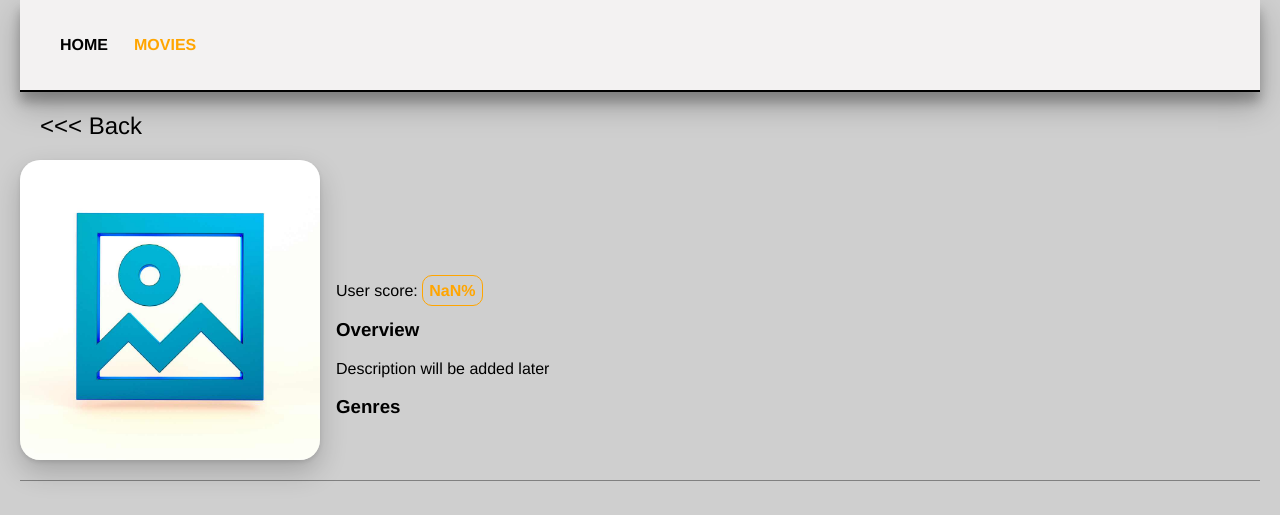
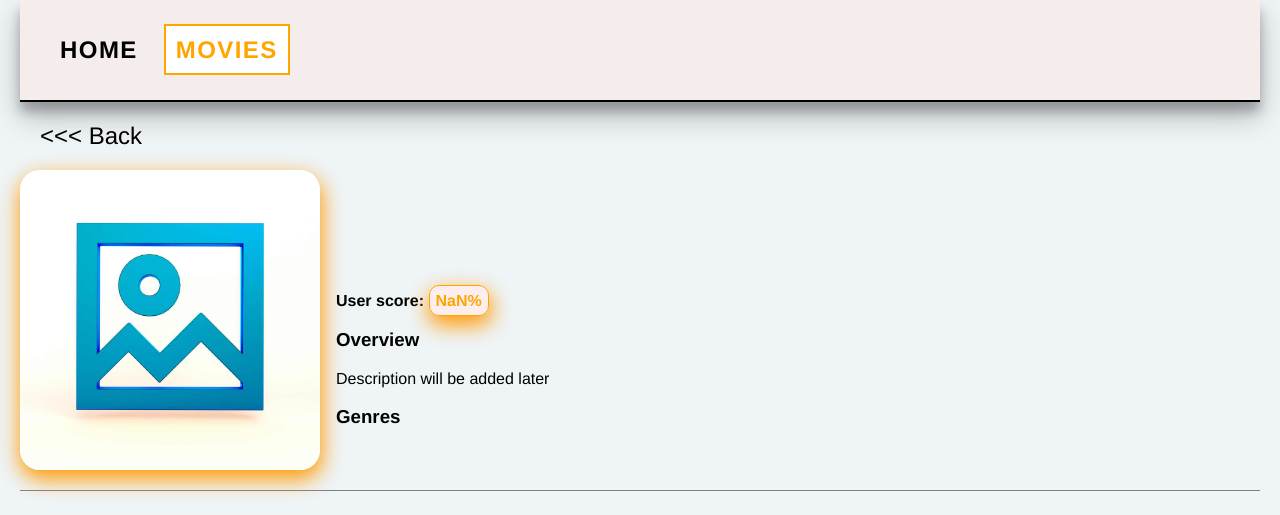
Before and after one commit to VladyslavVagin/goit-react-hw-05-movies, a React (Create React App) app: page /movies/1/cast in a window 1280 px wide. Shown: the top 515 px of the page. Built offline with nearby package versions, Linux system fonts and the light colour scheme; no server answers.

Commit message:
update
css

```diff
--- a/src/components/Cast/Cast.styled.jsx
+++ b/src/components/Cast/Cast.styled.jsx
@@ -21,7 +21,9 @@ export const Actor = styled.li`
   background-color: #696969;
   border-radius: 20px;
   padding: 10px;
-  box-shadow: rgba(14, 30, 37, 0.12) 0px 2px 4px 0px, rgba(14, 30, 37, 0.32) 0px 2px 16px 0px;
+  -webkit-box-shadow: 1px 8px 21px 1px rgba(255, 153, 0, 1);
+  -moz-box-shadow: 1px 8px 21px 1px rgba(255, 153, 0, 1);
+  box-shadow: 1px 8px 21px 1px rgba(255, 153, 0, 1);
 `;
 
 export const AvatarActor = styled.img`
@@ -36,7 +38,10 @@ export const ActorName = styled.p`
   text-align: center;
   background-color: #e0921c;
   border-radius: 20px;
-`
+  overflow: hidden;
+  text-overflow: ellipsis;
+  white-space: nowrap;
+`;
 export const ActorCharacter = styled.p`
   overflow: hidden;
   text-overflow: ellipsis;
@@ -44,4 +49,4 @@ export const ActorCharacter = styled.p`
   background-color: #e0921c;
   padding: 6px;
   border-radius: 10px;
-`
+`;
--- a/src/components/MovieDetails/MovieDetails.jsx
+++ b/src/components/MovieDetails/MovieDetails.jsx
@@ -8,7 +8,15 @@ import {
   Outlet,
 } from 'react-router-dom';
 import { getMovieDetails } from 'services/request-api';
-import { Content, Image, ListLinks, BackBox, AdditionalInfo, NameMovie, UserScore } from './MovieDetails.styled';
+import {
+  Content,
+  Image,
+  ListLinks,
+  BackBox,
+  AdditionalInfo,
+  NameMovie,
+  UserScore,
+} from './MovieDetails.styled';
 import { base_url_image } from 'services/request-api';
 import picture from '../../images/noimage.jpg';
 import Loader from 'components/Loader/Loader';
@@ -91,11 +99,26 @@ const MovieDetails = () => {
               <NameMovie>
                 {title}&nbsp;{year ? `(${year.slice(0, 4)})` : ''}
               </NameMovie>
-              <p>User score: <UserScore style={userScore >= 7 ? {color: 'green', borderColor: 'green'}: {color: 'orange', borderColor: 'orange'}} >{(userScore * 10).toFixed(0)}%</UserScore></p>
+              <p>
+                <strong>User score: </strong>
+                <UserScore
+                  style={
+                    userScore >= 7
+                      ? { color: 'green', borderColor: 'green' }
+                      : userScore < 4
+                      ? { color: 'red', borderColor: 'red' }
+                      : { color: 'orange', borderColor: 'orange' }
+                  }
+                >
+                  {(userScore * 10).toFixed(0)}%
+                </UserScore>
+              </p>
               <h3>Overview</h3>
               <p>{overview || 'Description will be added later'}</p>
               <h3>Genres</h3>
-              <p>{genres && genres.map(el => el.name).join(' / ')}</p>
+              <p>
+                <i>{genres && genres.map(el => el.name).join(' / ')}</i>
+              </p>
             </div>
           </Content>
           <div>
--- a/src/components/MovieDetails/MovieDetails.styled.jsx
+++ b/src/components/MovieDetails/MovieDetails.styled.jsx
@@ -3,9 +3,9 @@ import styled from 'styled-components';
 export const Image = styled.img`
   max-width: 300px;
   border-radius: 20px;
-  box-shadow: rgba(0, 0, 0, 0.2) 0px 12px 28px 0px,
-    rgba(0, 0, 0, 0.1) 0px 2px 4px 0px,
-    rgba(255, 255, 255, 0.05) 0px 0px 0px 1px inset;
+  -webkit-box-shadow: 1px 8px 21px 1px rgba(255, 153, 0, 1);
+  -moz-box-shadow: 1px 8px 21px 1px rgba(255, 153, 0, 1);
+  box-shadow: 1px 8px 21px 1px rgba(255, 153, 0, 1);
 `;
 export const Content = styled.div`
   display: flex;
@@ -26,21 +26,25 @@ export const ListLinks = styled.ul`
   column-gap: 20px;
   padding: 0;
   font-size: 20px;
-`
+`;
 
 export const BackBox = styled.div`
   padding: 20px;
-`
+`;
 
 export const AdditionalInfo = styled.h4`
   font-size: 1.5rem;
-`
+`;
 export const NameMovie = styled.h4`
   font-size: 2rem;
-`
+`;
 export const UserScore = styled.span`
   border: 1px solid black;
   border-radius: 10px;
   padding: 6px;
   font-weight: 700;
-`
+  background-color: #fdeeee;
+  -webkit-box-shadow: 1px 8px 21px 1px rgba(255, 153, 0, 1);
+  -moz-box-shadow: 1px 8px 21px 1px rgba(255, 153, 0, 1);
+  box-shadow: 1px 8px 21px 1px rgba(255, 153, 0, 1);
+`;
--- a/src/components/Reviews/Reviews.jsx
+++ b/src/components/Reviews/Reviews.jsx
@@ -1,7 +1,7 @@
 import { useParams } from 'react-router-dom';
 import { useEffect, useState } from 'react';
 import { getMovieReviews } from 'services/request-api';
-import { ListReviews } from './Reviews.styled';
+import { ListReviews, AuthorName, NickName } from './Reviews.styled';
 import Loader from 'components/Loader/Loader';
 
 const Reviews = () => {
@@ -35,7 +35,7 @@ const Reviews = () => {
           {reviewsArray.length > 0 ? (
             reviewsArray.map(({ id, author, content }) => (
               <li key={id}>
-                <h4>Author: {author}</h4>
+                <AuthorName>Author: <NickName>{author}</NickName></AuthorName>
                 <p>{content}</p>
                 <hr />
               </li>
--- a/src/components/Reviews/Reviews.styled.jsx
+++ b/src/components/Reviews/Reviews.styled.jsx
@@ -4,3 +4,16 @@ export const ListReviews = styled.ul`
     list-style-type: none;
     padding: 0;
 `
+
+export const AuthorName = styled.h4`
+    font-size: 1.2rem;
+    border: 1px solid #e0921c;
+    padding: 12px;
+    border-radius: 10px;
+    background-color: #696969;
+    color: #ffffff;
+    letter-spacing: 0.08em;
+`
+export const NickName = styled.span`
+    color: black;
+`
--- a/src/components/SharedLayout/SharedLayout.jsx
+++ b/src/components/SharedLayout/SharedLayout.jsx
@@ -8,8 +8,13 @@ const StyledLink = styled(NavLink)`
   color: black;
   text-decoration: none;
   text-transform: uppercase;
+  letter-spacing: 0.06em;
+  font-size: 1.5rem;
   &.active {
     color: orange;
+    border: 2px solid orange;
+    padding: 10px;
+    background-color: white;
   }
 `;
 
--- a/src/components/SharedLayout/SharedLayout.styled.jsx
+++ b/src/components/SharedLayout/SharedLayout.styled.jsx
@@ -7,7 +7,7 @@ export const Header = styled.header`
     padding: 20px 0;
     border-bottom: 2px solid black;
     box-shadow: rgba(0, 0, 0, 0.25) 0px 14px 28px, rgba(0, 0, 0, 0.22) 0px 10px 10px;
-    background-color: #f3f2f2;
+    background-color: #f5ecec;
     font-weight: 700;
 `
 export const ListHeader = styled.ul`
--- a/src/index.css
+++ b/src/index.css
@@ -7,7 +7,7 @@ body {
     sans-serif;
   -webkit-font-smoothing: antialiased;
   -moz-osx-font-smoothing: grayscale;
-  background-color: rgb(207, 207, 207);
+  background-color: #eff4f7;
   font-family: 'Franklin Gothic Medium', 'Arial Narrow', Arial, sans-serif;
 }
 
```
Lines whose indentation alone changed are shown as unchanged.
